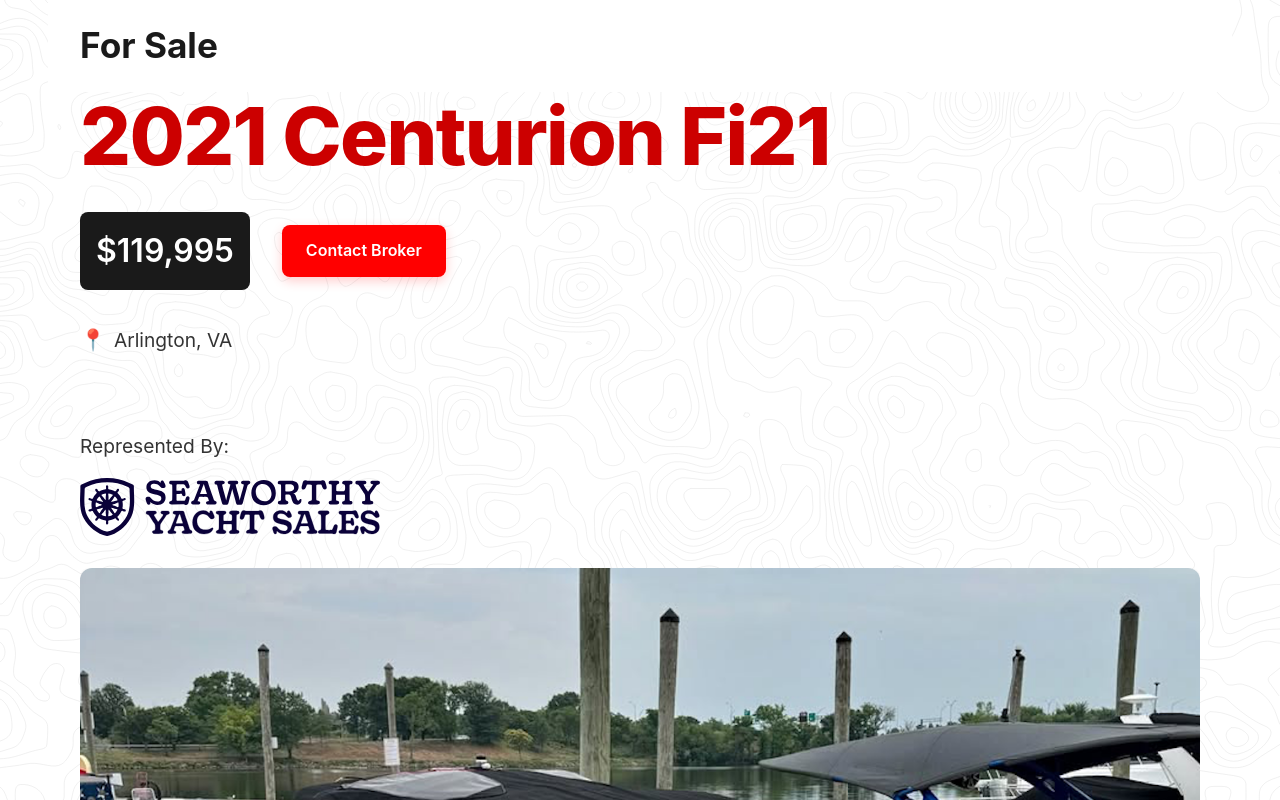
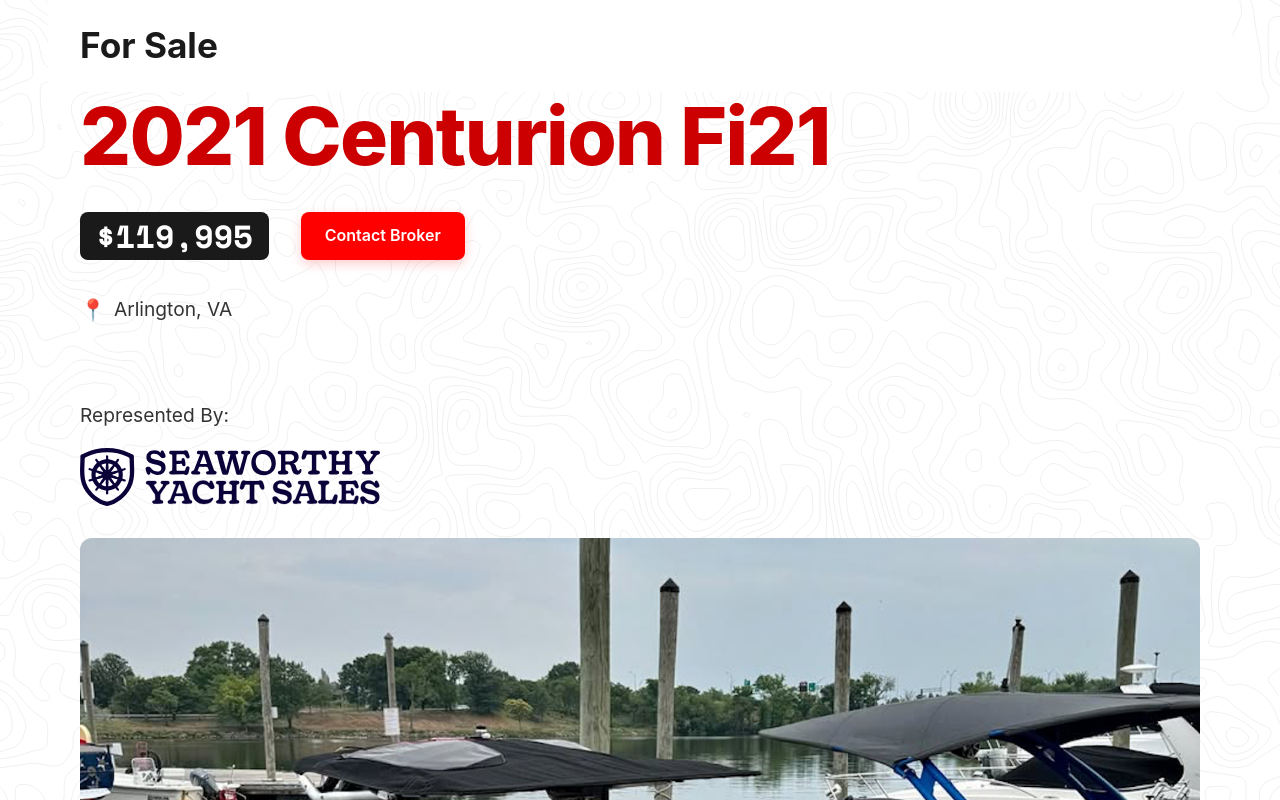
Before and after one commit to tjcandesign/boat, a React (Vite) app: page / in a window 1280 px wide. Shown: the top 800 px of the page. Built offline with nearby package versions, Linux system fonts and the light colour scheme.

Commit message:
Add Space Mono font, adjust logo size, and match price/CTA heights

```diff
--- a/src/styles/App.css
+++ b/src/styles/App.css
@@ -110,7 +110,10 @@
 }
 
 .cta-button {
-  display: inline-block;
+  display: inline-flex;
+  align-items: center;
+  justify-content: center;
+  height: 48px;
   padding: 0.8rem 1.5rem;
   background: #FF0000;
   color: white;
@@ -151,10 +154,13 @@
   color: var(--color-bg);
   background: var(--color-text);
   z-index: 90;
-  padding: 0.5rem 0.75rem;
+  padding: 0.8rem 1.5rem;
   border-radius: var(--border-radius);
-  display: inline-block;
+  display: inline-flex;
+  align-items: center;
+  justify-content: center;
   width: 100%;
+  height: 48px;
   text-align: center;
 }
 
@@ -202,12 +208,14 @@
 }
 
 .represented-logo {
-  max-width: 200px;
+  width: 100%;
+  max-width: 300px;
   height: auto;
 }
 
 @media (min-width: 768px) {
   .represented-logo {
+    width: auto;
     max-width: 300px;
   }
 }
--- a/src/styles/index.css
+++ b/src/styles/index.css
@@ -1,3 +1,5 @@
+@import url('https://fonts.googleapis.com/css2?family=Space+Mono:wght@400;700&display=swap');
+
 :root {
   --color-bg: #ffffff;
   --color-text: #1a1a1a;
@@ -7,6 +9,7 @@
   --color-price: #006633;
   --font-display: 'Inter', -apple-system, BlinkMacSystemFont, sans-serif;
   --font-body: 'Inter', -apple-system, BlinkMacSystemFont, sans-serif;
+  --font-mono: 'Space Mono', monospace;
   --max-width: 1400px;
   --border-radius: 8px;
 
```
